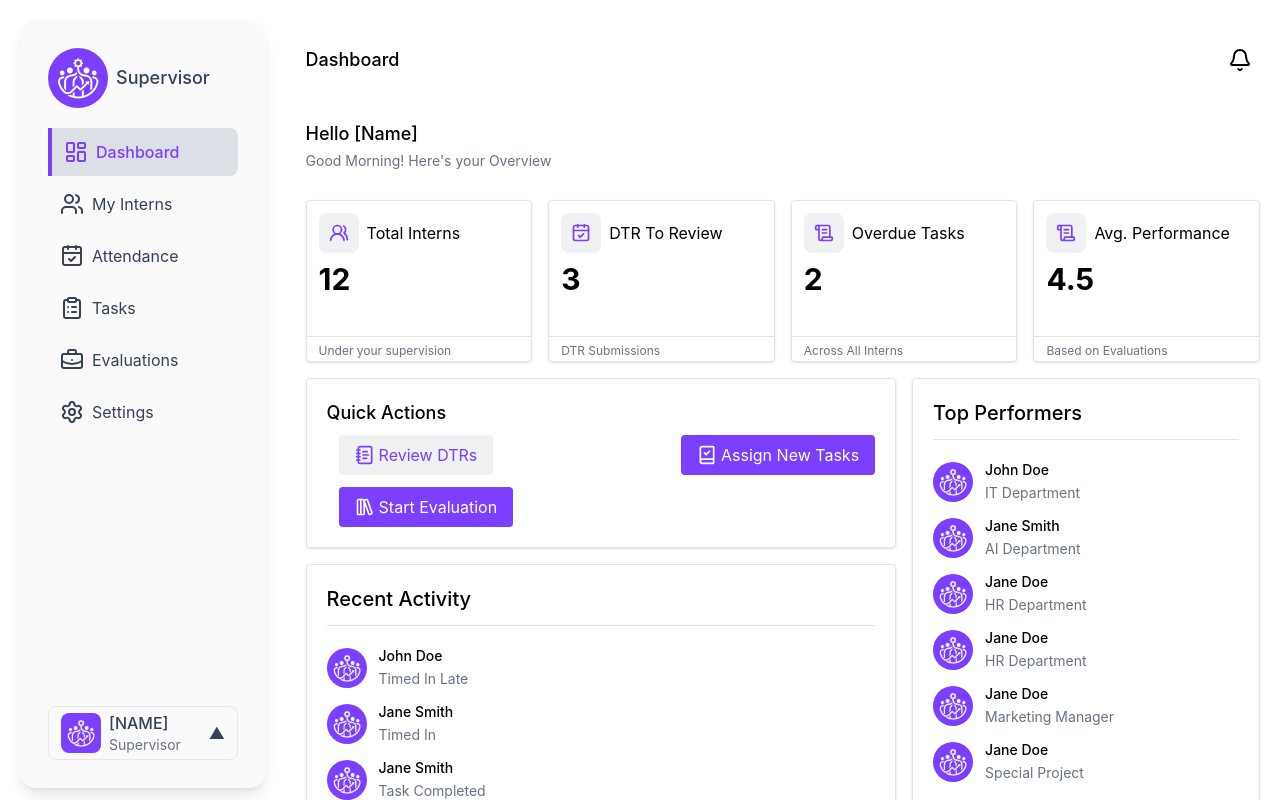
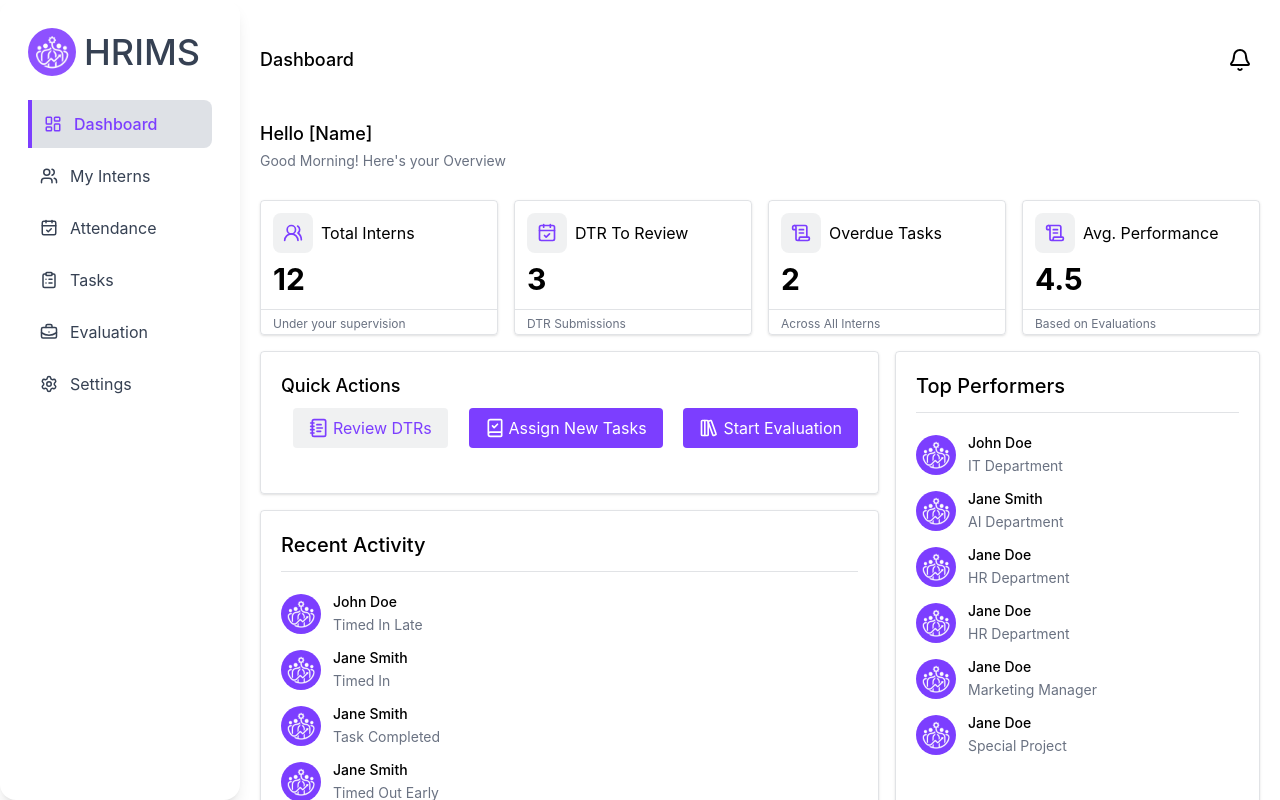
Before and after one commit to dev-St0ic/HR-Internship-Management-System, a React (Vite) app in the folder frontend-hrms/: page /supervisor in a window 1280 px wide. Shown: the top 800 px of the page. Built offline with nearby package versions, Linux system fonts and the light colour scheme.

Commit message:
fix: sidebar component apply to supervisorlayout

```diff
--- a/frontend-hrms/src/common/components/layout/Sidebar.jsx
+++ b/frontend-hrms/src/common/components/layout/Sidebar.jsx
@@ -26,6 +26,7 @@ const Sidebar = ({ links }) => {
 
       {/* NAVIGATION */}
       <ul>
+        {}
         {links.map((link) => {
           const Icon = link.icon;
 
--- a/frontend-hrms/src/common/config/navigation.jsx
+++ b/frontend-hrms/src/common/config/navigation.jsx
@@ -97,33 +97,33 @@ export const navigation = {
     {
       to: "/supervisor",
       label: "Dashboard",
-      icon: <LayoutDashboard size={18} />,
+      icon: LayoutDashboard,
       end: true,
     },
     {
       to: "/supervisor/myinterns",
       label: "My Interns",
-      icon: <Users size={18} />,
+      icon: Users,
     },
     {
       to: "/supervisor/attendance",
       label: "Attendance",
-      icon: <CalendarCheck size={18} />,
+      icon: CalendarCheck,
     },
     {
       to: "/supervisor/tasks",
       label: "Tasks",
-      icon: <ClipboardList size={18} />,
+      icon: ClipboardList,
     },
     {
-      to: "/supervisor/evaluation",
+      to: "/supervisor/evaluations",
       label: "Evaluation",
-      icon: <BriefcaseBusiness size={18} />,
+      icon: BriefcaseBusiness,
     },
     {
       to: "/supervisor/settings",
       label: "Settings",
-      icon: <Settings size={18} />,
+      icon: Settings,
     },
   ],
 
--- a/frontend-hrms/src/portals/supervisor/components/Header.jsx
+++ b/frontend-hrms/src/portals/supervisor/components/Header.jsx
@@ -5,23 +5,23 @@ export default function Header() {
   const location = useLocation();
 
   const headerTitlePath = {
-    '/s': 'Dashboard',
-    '/s/myinterns': 'My Interns',
-    '/s/attendance': 'Attendance',
-    '/s/tasks': 'Tasks',
-    '/s/evaluations': 'Evaluations',
-    '/s/settings': 'Settings',
-    '/s/notifications': 'Notifications',
+    '/supervisor': 'Dashboard',
+    '/supervisor/myinterns': 'My Interns',
+    '/supervisor/attendance': 'Attendance',
+    '/supervisor/tasks': 'Tasks',
+    '/supervisor/evaluations': 'Evaluations',
+    '/supervisor/settings': 'Settings',
+    '/supervisor/notifications': 'Notifications',
   };
 
   const headerLabelsPath = {
     headerTitlePath: {
-      '/s/myinterns': 'Manage and monitor your assigned interns',
-      '/s/attendance': 'Monitor and review intern DTRs',
-      '/s/tasks': 'Assign and monitor intern tasks',
-      '/s/evaluations': 'Assess and submit intern performance evaluations',
-      '/s/settings': 'Manage your personal preferences and account security.',
-      '/s/notifications': 'All Notifications',
+      '/supervisor/myinterns': 'Manage and monitor your assigned interns',
+      '/supervisor/attendance': 'Monitor and review intern DTRs',
+      '/supervisor/tasks': 'Assign and monitor intern tasks',
+      '/supervisor/evaluations': 'Assess and submit intern performance evaluations',
+      '/supervisor/settings': 'Manage your personal preferences and account security.',
+      '/supervisor/notifications': 'All Notifications',
   }
 };
 
@@ -37,7 +37,7 @@ export default function Header() {
           </header>
           <span className="text-gray-500 text-sm">{headerLabel}</span>
         </div>
-        <NavLink to="/s/notifications">
+        <NavLink to="/supervisor/notifications">
           <div className="hover:bg-gray-100 rounded-full p-2 cursor-pointer transition-colors duration-300">
             <Bell />
           </div>
--- a/frontend-hrms/src/portals/supervisor/components/layouts/SupervisorLayout.jsx
+++ b/frontend-hrms/src/portals/supervisor/components/layouts/SupervisorLayout.jsx
@@ -1,11 +1,16 @@
 import Header from '../Header';
-import Sidebar from '../Sidebar';
+import Sidebar from '../../../../common/components/layout/Sidebar';
+import {navigation} from '../../../../common/config/navigation';
 
 const SupervisorLayout = () => {
+  const userRole = "supervisor";
+
   return (
-    <div className="container mx-auto flex min-h-screen">
-      <Sidebar />
-      <Header />
+    <div className="flex min-h-screen">
+      <Sidebar links={navigation[userRole]} />
+      <div className="flex-1 ml-60">
+        <Header />
+      </div>
     </div>
   );
 };
```
